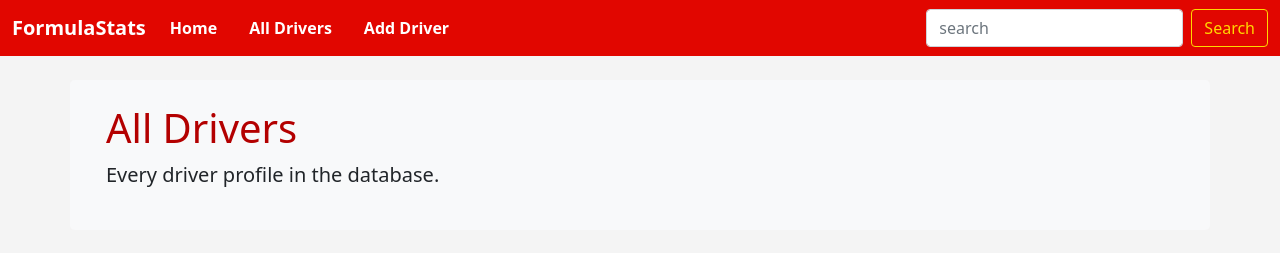
After one commit to y8ngspider/FormulaStats, a Flask app: page /drivers in a window 1280 px wide. The commit adds this page. Shown: the top 253 px of the page. Run offline with Flask 3, Linux system fonts and the light colour scheme.

Commit message:
Polish UI, fix Flask startup bug, add All Drivers page and Vercel config
- Rebrand to FormulaStats (title, navbar, favicon, README)
- Fix search results markup to use styled cards instead of broken list HTML
- Fix missing app.run() that prevented the server from actually starting
- De-duplicate driver validation/field logic in server.py
- Remove duplicate CSS rules and improve driver image cropping/sizing
- Add /drivers route + page listing every driver in the database
- Add .gitignore, requirements.txt, and vercel.json for deployment

```diff
--- /dev/null
+++ b/requirements.txt
@@ -0,0 +1,2 @@
+flask
+markupsafe
--- a/server.py
+++ b/server.py
@@ -155,6 +155,11 @@ def home_page():
   return render_template('home.html', data=data)
 
 
+@app.route('/drivers')
+def drivers_page():
+  return render_template('drivers.html', data=data)
+
+
 @app.route('/search', methods=['GET'])
 def search():
   query = request.args.get('q', '').strip()
@@ -189,6 +194,35 @@ def view_driver(driver_id):
   return render_template('view.html', driver=driver, data=data)
 
 
+TEXT_FIELDS = ['name', 'summary', 'media_link', 'teams', 'notable_races']
+NUMBER_FIELDS = ['career_start_year', 'career_end_year', 'championships', 'wins', 'pole_positions', 'podiums']
+
+
+def validate_driver_payload(payload):
+  errors = {}
+
+  for field in TEXT_FIELDS:
+    if not payload.get(field, '').strip():
+      errors[field] = 'This field is required'
+
+  for field in NUMBER_FIELDS:
+    val = str(payload.get(field, '')).strip()
+    if val == '':
+      errors[field] = 'This field is required'
+    elif not val.isdigit():
+      errors[field] = 'Must be a number'
+
+  return errors
+
+
+def driver_fields_from_payload(payload):
+  fields = {field: payload[field].strip() for field in TEXT_FIELDS}
+  fields.update({field: int(payload[field]) for field in NUMBER_FIELDS})
+  fields['teams'] = [t.strip() for t in fields['teams'].split(',')]
+  fields['notable_races'] = [r.strip() for r in fields['notable_races'].split(',')]
+  return fields
+
+
 @app.route('/add')
 def add_page():
   return render_template('add.html', data=data)
@@ -197,38 +231,12 @@ def add_page():
 def add_driver():
   new_driver = request.get_json()
 
-  errors = {}
-
-  text_fields = ['name', 'summary', 'media_link', 'teams', 'notable_races']
-  for field in text_fields:
-    if not new_driver.get(field, '').strip():
-      errors[field] = 'This field is required'
-
-  number_fields = ['career_start_year', 'career_end_year', 'championships', 'wins', 'pole_positions', 'podiums']
-  for field in number_fields:
-    val = str(new_driver.get(field, '')).strip()
-    if val == '':
-      errors[field] = 'This field is required'
-    elif not val.isdigit():
-      errors[field] = 'Must be a number'
-
+  errors = validate_driver_payload(new_driver)
   if errors:
     return jsonify({'success': False, 'errors': errors}), 400
+
   new_id = max(d['id'] for d in data) + 1
-  driver = {
-    'id': new_id,
-    'name': new_driver['name'].strip(),
-    'media_link': new_driver['media_link'].strip(),
-    'career_start_year': int(new_driver['career_start_year']),
-    'career_end_year': int(new_driver['career_end_year']),
-    'championships': int(new_driver['championships']),
-    'wins': int(new_driver['wins']),
-    'pole_positions': int(new_driver['pole_positions']),
-    'podiums': int(new_driver['podiums']),
-    'summary': new_driver['summary'].strip(),
-    'teams': [t.strip() for t in new_driver['teams'].split(',')],
-    'notable_races': [r.strip() for r in new_driver['notable_races'].split(',')]
-  }
+  driver = {'id': new_id, **driver_fields_from_payload(new_driver)}
   data.append(driver)
   return jsonify({'success': True, 'id': new_id})
 
@@ -246,36 +254,17 @@ def edit_page(driver_id):
 def update_driver(driver_id):
   updated = request.get_json()
 
-  errors = {}
-  text_fields = ['name', 'summary', 'media_link', 'teams', 'notable_races']
-  for field in text_fields:
-    if not updated.get(field, '').strip():
-      errors[field] = 'This field is required'
-
-  number_fields = ['career_start_year', 'career_end_year', 'championships', 'wins', 'pole_positions', 'podiums']
-  for field in number_fields:
-    val = str(updated.get(field, '')).strip()
-    if val == '':
-      errors[field] = 'This field is required'
-    elif not val.isdigit():
-      errors[field] = 'Must be a number'
-
+  errors = validate_driver_payload(updated)
   if errors:
     return jsonify({'success': False, 'errors': errors}), 400
 
   for d in data:
     if d['id'] == driver_id:
-      d['name']              = updated['name'].strip()
-      d['media_link']        = updated['media_link'].strip()
-      d['career_start_year'] = int(updated['career_start_year'])
-      d['career_end_year']   = int(updated['career_end_year'])
-      d['championships']     = int(updated['championships'])
-      d['wins']              = int(updated['wins'])
-      d['pole_positions']    = int(updated['pole_positions'])
-      d['podiums']           = int(updated['podiums'])
-      d['summary']           = updated['summary'].strip()
-      d['teams']             = [t.strip() for t in updated['teams'].split(',')]
-      d['notable_races']     = [r.strip() for r in updated['notable_races'].split(',')]
+      d.update(driver_fields_from_payload(updated))
       break
 
   return jsonify({'success': True, 'id': driver_id})
+
+
+if __name__ == '__main__':
+  app.run(debug=True)
--- a/static/welcome.js
+++ b/static/welcome.js
@@ -1,11 +1,11 @@
 $(document).ready(function() {
   let drivers = $(".drivers");
+  let allDrivers = $(".all-drivers");
   const data = window.data || [];
 
-  function display_top3(){
-    data.slice(0,3).forEach((s) => {
+  function driverCard(s){
     let summary = s.summary.substring(0, 100) + '...';
-      let newdriver = $(`
+    return $(`
       <div class="col-md-4">
         <div class="card h-100 driver-card">
           <a href="/view/${s.id}">
@@ -19,10 +19,17 @@ $(document).ready(function() {
           </div>
         </div>
       </div>`);
-      drivers.append(newdriver);
-    });
+  }
+
+  function display_top3(){
+    data.slice(0,3).forEach((s) => drivers.append(driverCard(s)));
   };
-  display_top3();
+  if (drivers.length) display_top3();
+
+  function display_all(){
+    data.forEach((s) => allDrivers.append(driverCard(s)));
+  };
+  if (allDrivers.length) display_all();
 
   $("#submission").on("submit", function(e){
     let query = $('input[name="q"]').val();
--- /dev/null
+++ b/templates/drivers.html
@@ -0,0 +1,13 @@
+{% extends "layout.html" %} {% block content %}
+<div class="container mt-4">
+
+  <div class="row mb-4 align-items-center bg-light rounded-3 p-4">
+    <div class="col-md-12">
+      <h1>All Drivers</h1>
+      <p class="lead">Every driver profile in the database.</p>
+    </div>
+  </div>
+
+  <div class="row g-3 all-drivers"></div>
+</div>
+{% endblock %}
--- a/templates/home.html
+++ b/templates/home.html
@@ -4,7 +4,7 @@
   <div class="row mb-4 align-items-center bg-light rounded-3 p-4">
     <div class="col-md-12">
       <h1>Top Drivers of All Time</h1>
-      <p class="lead">A site for F1 fans and learners. Browse profiles of the greatest Formula 1 drivers — explore their career stats, teams, and iconic moments. Click any driver to see their full profile.</p>
+      <p class="lead">A site for F1 fans and learners. Browse profiles of the greatest Formula 1 drivers, explore their career stats, teams, and iconic moments. Click any driver to see their full profile.</p>
     </div>
   </div>
 
--- a/templates/layout.html
+++ b/templates/layout.html
@@ -4,7 +4,8 @@
   <head>
     <meta charset="UTF-8" />
     <meta name="viewport" content="width=device-width, initial-scale=1.0" />
-    <title>F1 Website</title>
+    <title>FormulaStats</title>
+    <link rel="icon" href="{{ url_for('static', filename='favicon.svg') }}" type="image/svg+xml" />
     <!-- Bootstrap CSS -->
     <link
       href="https://cdn.jsdelivr.net/npm/bootstrap@5.0.0-beta1/dist/css/bootstrap.min.css"
@@ -21,7 +22,7 @@
   <body>
     <nav class="navbar navbar-expand-lg navbar-light bg-light">
       <div class="container-fluid">
-        <a class="navbar-brand" href="/">Formula Ten List</a>
+        <a class="navbar-brand" href="/">FormulaStats</a>
         <button
           class="navbar-toggler"
           type="button"
@@ -34,10 +35,11 @@
           <span class="navbar-toggler-icon"></span>
         </button>
         <div class="collapse navbar-collapse" id="navbarNavAltMarkup">
-          <div class="navbar-nav">
+          <div class="navbar-nav align-items-lg-center gap-lg-3 flex-grow-1">
             <a class="nav-link" href="/">Home</a>
+            <a class="nav-link" href="/drivers">All Drivers</a>
             <a class="nav-link" href="/add">Add Driver</a>
-            <form id="submission" class="d-flex"action="/search" method="GET">
+            <form id="submission" class="d-flex ms-lg-auto" action="/search" method="GET">
               <input
                 class="form-control me-2"
                 type="search"
@@ -69,7 +71,6 @@
     <!-- custom code -->
     <script>
       window.data = {{data|tojson}};
-      console.log(window.data);
     </script>
     <script
       type="text/javascript"
```
Also changed, not shown: static/main.css (+7 -42 lines), templates/search.html (+7 -6 lines), README.md, static/favicon.svg (added), vercel.json (added), 1 other file. Lines whose indentation alone changed are shown as unchanged.
